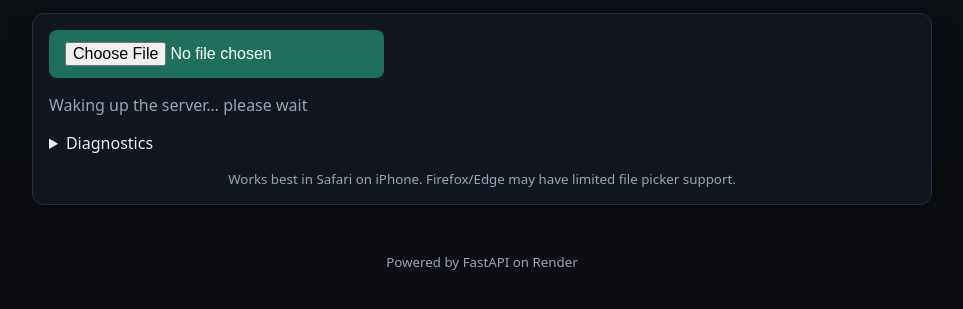
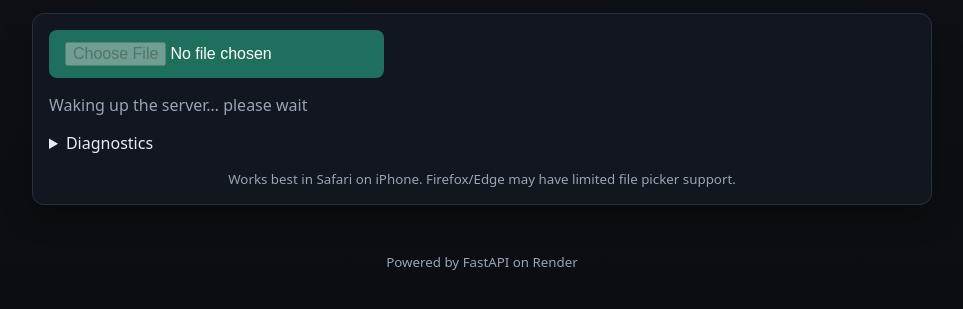
Before and after one commit to IdahoGinaz/ForQTSB, a plain HTML site: page index.html in a window 1280 px wide. Shown: the part 159-468 px from the top of the page, without its empty margins (158-1121 px from the left). Drawn offline with Linux system fonts and the light colour scheme; no server answers.

Commit message:
Disable file input and update server status message
Disabled file input until backend is ready and updated status message.

```diff
--- a/index.html
+++ b/index.html
@@ -16,8 +16,9 @@
 
   <main>
     <div class="card">
-      <input type="file" id="fileInput" accept=".fit,.zip" class="file-button" />
-      <div id="status" class="status">No file selected.</div>
+      <!-- File input is disabled until backend is ready -->
+      <input type="file" id="fileInput" accept=".fit,.zip" class="file-button" disabled />
+      <div id="status" class="status">Checking server status…</div>
       <div id="result" class="result"></div>
 
       <details id="diagnostics">
```
